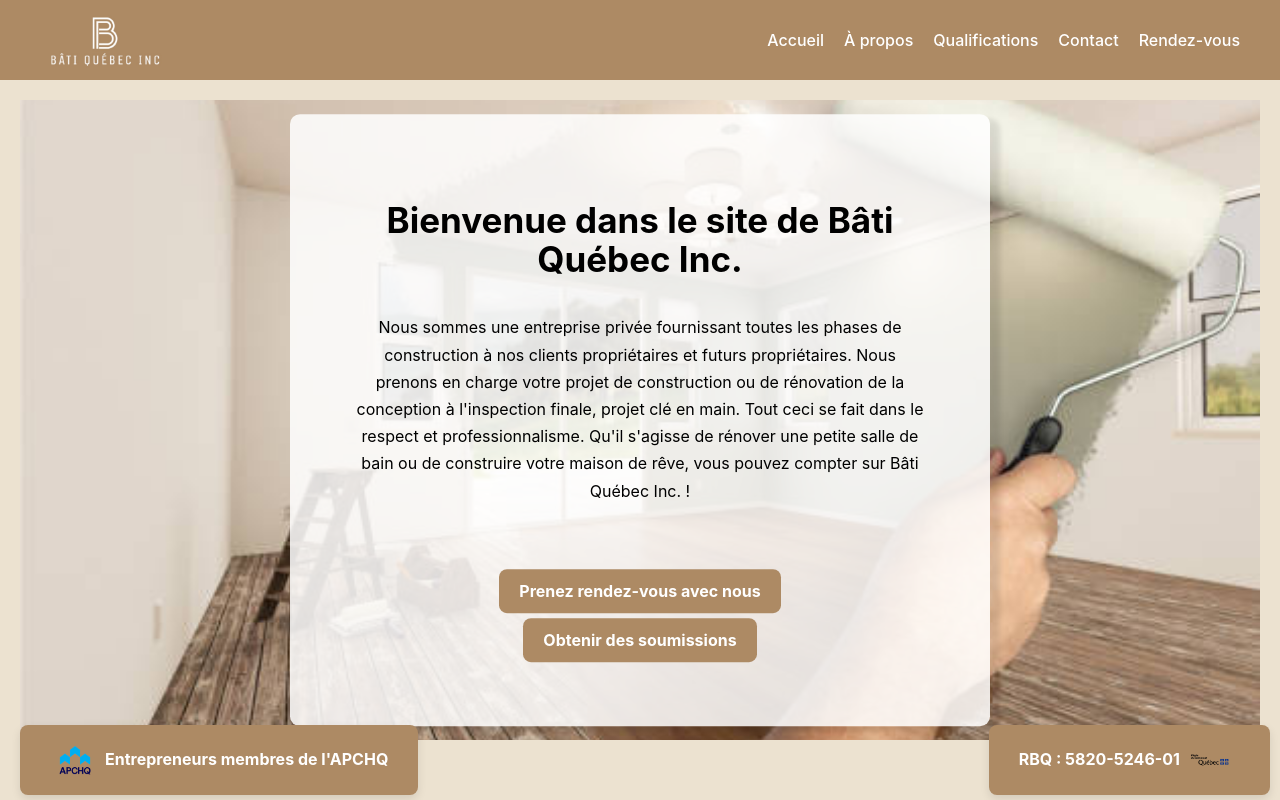
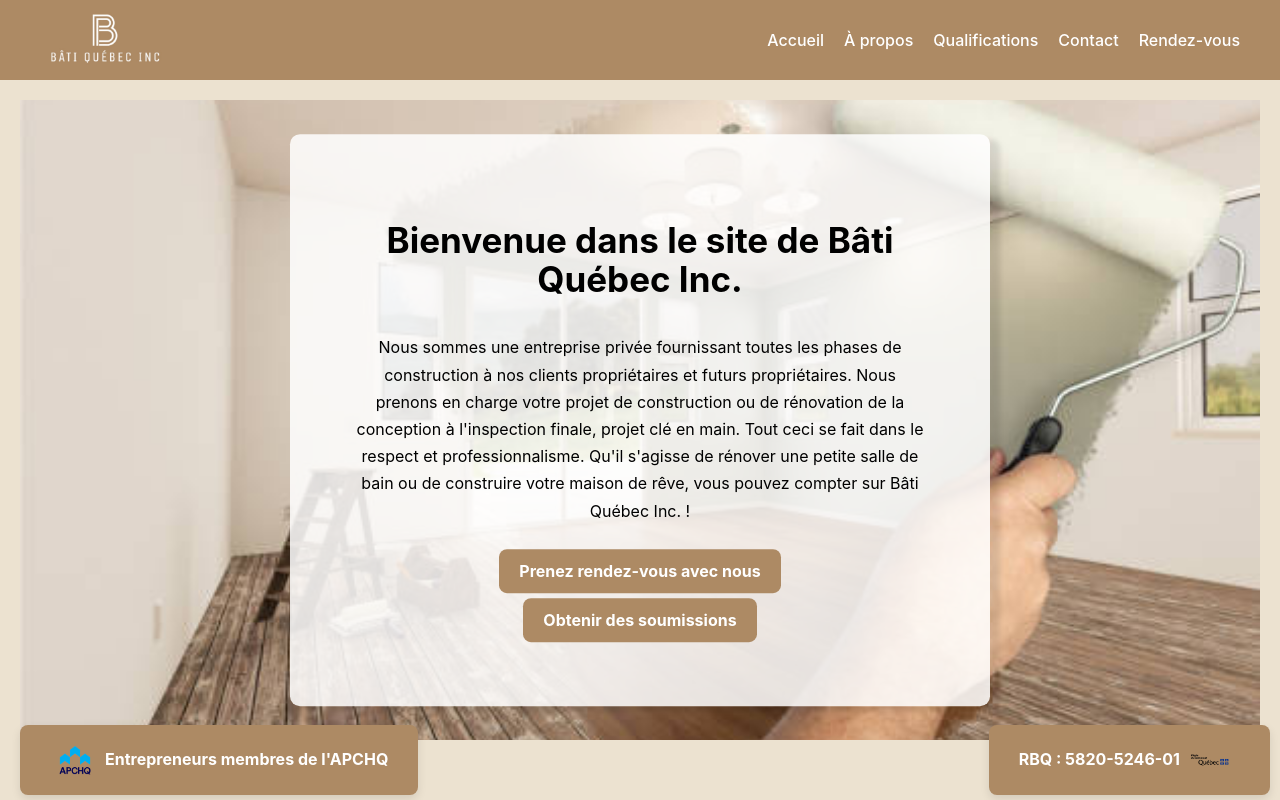
Before and after one commit to MyriamAssam/bati, a React (Vite) app: page / in a window 1280 px wide. Shown: the top 800 px of the page. Built offline with nearby package versions, Linux system fonts and the light colour scheme.

Commit message:
arranger css

```diff
--- a/src/Header.jsx
+++ b/src/Header.jsx
@@ -16,7 +16,10 @@ const Header = () => {
             <header style={headerStyle}>
                 {/* 📌 Logo plus à gauche */}
                 <div style={logoContainer}>
-                    <img src="/images/logoBati.jpg" alt="Logo" style={logoStyle} />
+                    <Link to="/" onClick={() => setMenuOpen(false)}>
+                        <img src="/images/logoBati.jpg" alt="Logo" style={logoStyle} />
+                    </Link>
+
                 </div>
 
                 {/* 📌 Navigation plus à droite */}
--- a/src/pages/Home.jsx
+++ b/src/pages/Home.jsx
@@ -115,7 +115,7 @@ const Home = () => {
                         <p style={{
                             fontSize: "clamp(14px, 2vw, 16px)",
                             lineHeight: "1.7",
-                            marginBottom: "65px"
+                            marginBottom: "25px"
                         }}>
                             {t("descriptionEntreprise")}
 
```
